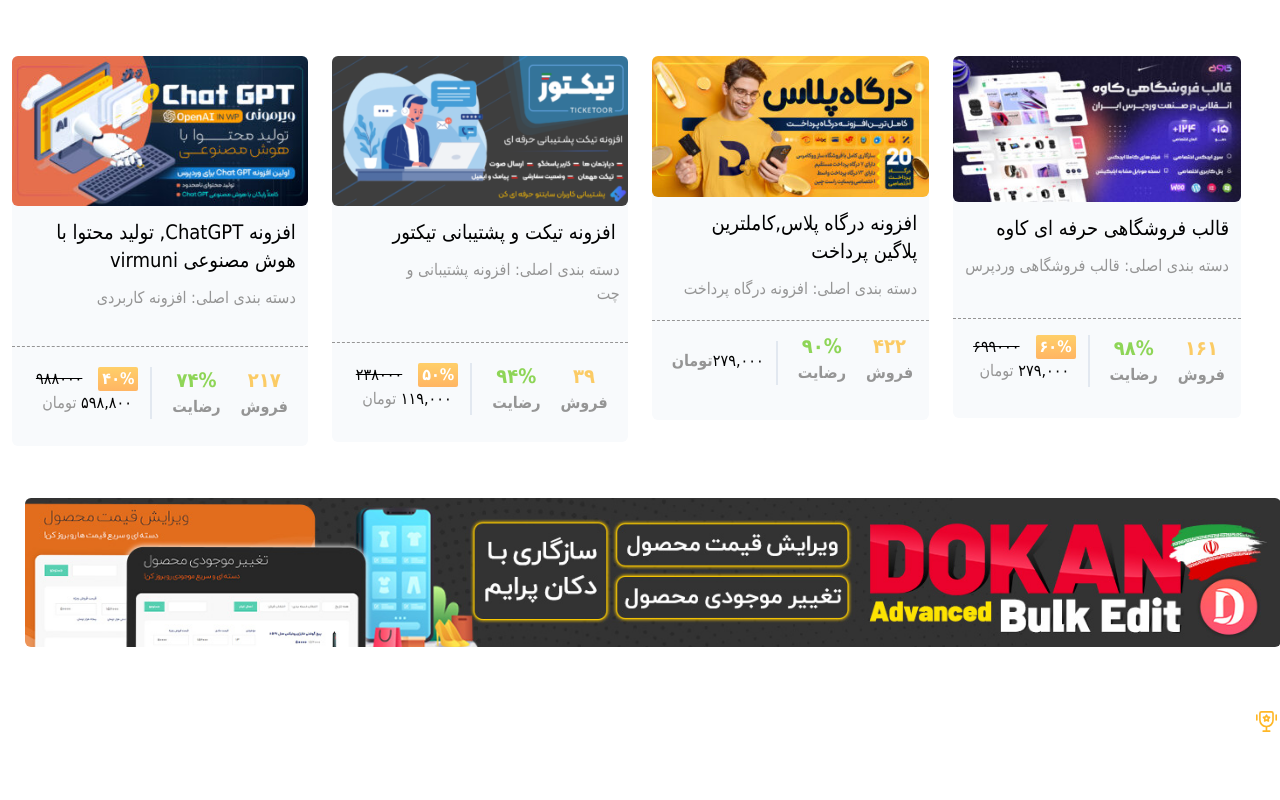
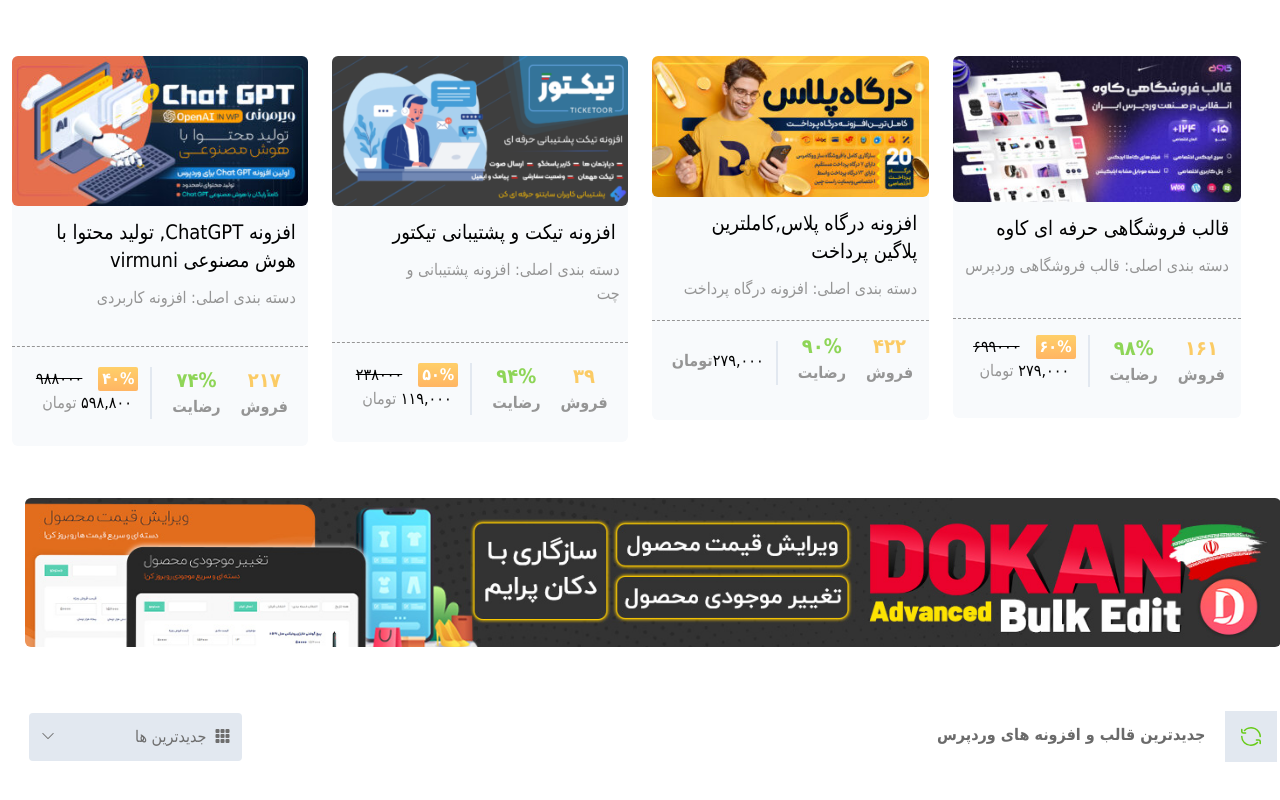
Before and after one commit to rezabox/Rust-chin, a React (Create React App) app: page / in a window 1280 px wide. Shown: the part 864-1664 px from the top of the page. Built offline with nearby package versions, Linux system fonts and the light colour scheme; a small style sheet from the web is missing.

Commit message:
card_Title2

```diff
--- a/src/Components/CardTitle.js
+++ b/src/Components/CardTitle.js
@@ -5,7 +5,7 @@
          <div className='svg_image'>
           <img src={Cup_Svg} className='bg-slate-100 p-4' alt="Icon" />
          </div>
-         <div className='header_title text-lg font-black mt-3 mr-5'>
+         <div className='header_title text-lg font-black mt-3 mr-5 text-color-input'>
             <h3>خرید قالب و افزونه های ویژه</h3>
          </div>
        </div>
--- a/src/Components/CardTitle2.js
+++ b/src/Components/CardTitle2.js
@@ -1,13 +1,25 @@
-import logo_svg from '../svg/a3df6463583ce10915f695b0a3c83803b581a6be000bc8.svg';
+import logo_svg from '../svg/05870d89a44d8a2a979ca7986174f013312ac5553d6060.svg';
 
 function CardTitle2(){
   return(
     <div className="card_title2">
-      <div className="title_header2">
-          <div className="title_right p-4">
-              <span className="title_right icon">
-                  <img src={logo_svg} alt="logo_card2" />
+      <div className="title_header2 flex align-center justify-between p-4">
+          <div className="title_right flex">
+              <span className="title_right icon rounded">
+                  <img src={logo_svg} className='bg-slate-200 p-4' alt="logo_card2" />
               </span>
+              <h3 className='header_title mt-3 mr-5 text-base font-bold text-color-input'>جدیدترین قالب و افزونه های وردپرس</h3>
+          </div>
+          <div className='header_dropdown mt-3 '>
+             <div className="dropdown_select text-base flex align-center bg-slate-200 p-3 mt-[-10px] text-color-sub-title rounded">
+               <i className="bi bi-grid-3x3-gap-fill"></i>
+               <div className='dropdown_select_content'>
+                  <span className='dropdown_select_content_text mr-2'>جدیدترین ها</span>
+                  <span className='dropdown_select_content_arrow mr-20'>
+                     <i className="bi bi-chevron-down text-sm font-black"></i>
+                  </span>
+               </div>
+             </div>
           </div>
       </div>
     </div>
--- a/src/index.css
+++ b/src/index.css
@@ -34,10 +34,10 @@
   font-family: dana, IRANSans, Tahoma, sans;
 }
 .product_body,
-.product_footer {
+.product_footer,.card_title2{
   font-family: IRANSans, Tahoma;
 }
-#first_name {
+#first_name{
   font-family: Vazir, sans-serif;
   padding-right: 22%;
 }
```
